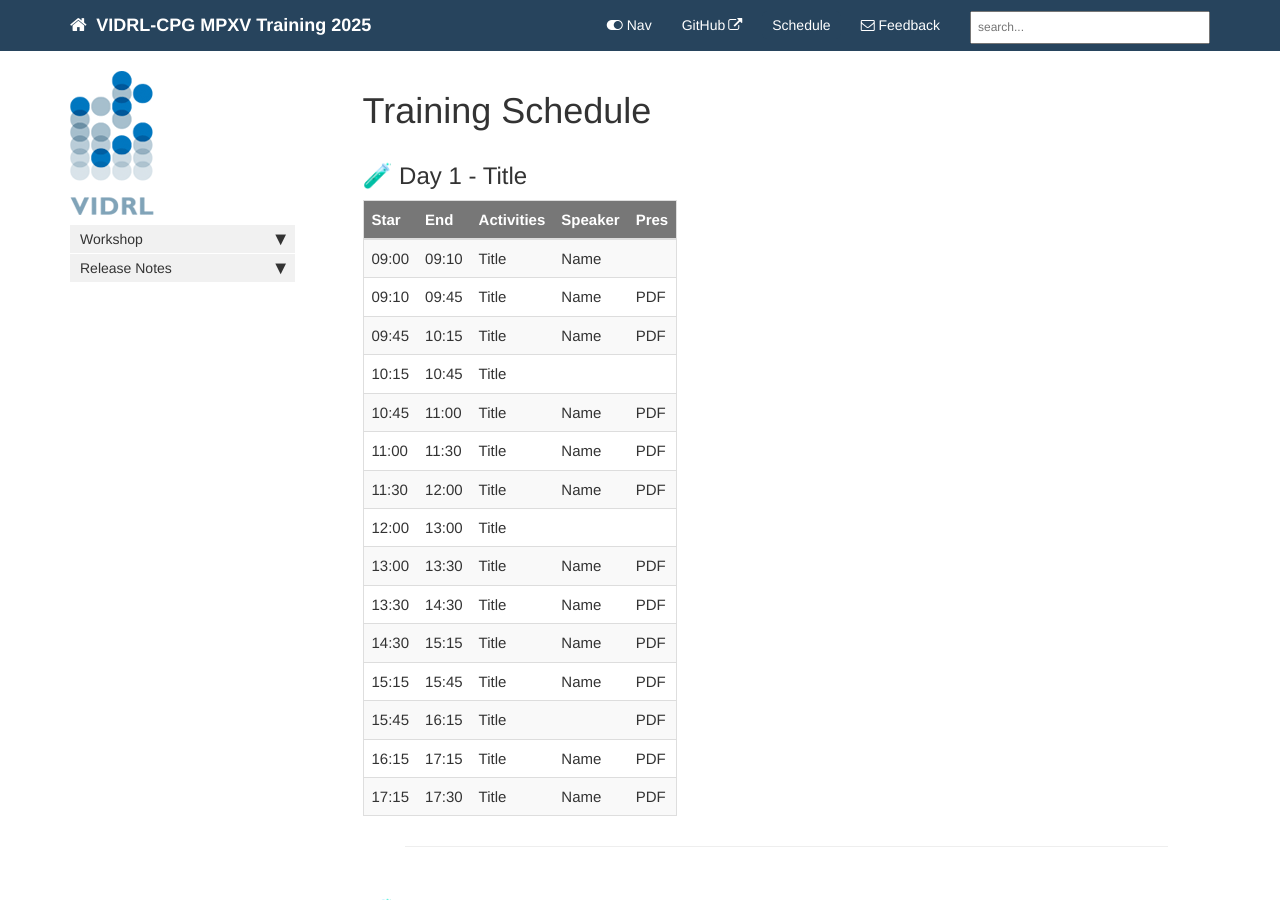
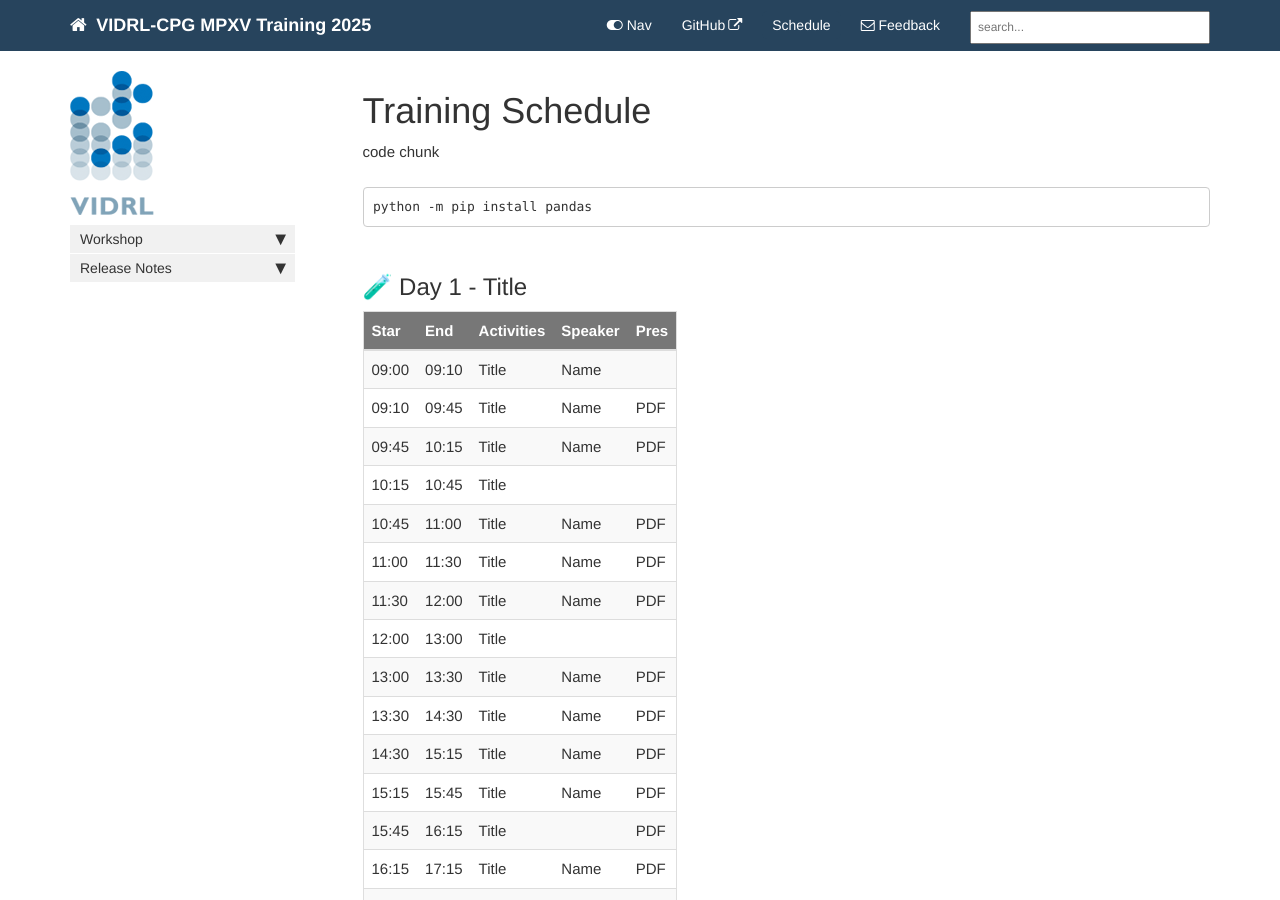
Before and after one commit to vidrl/training-mpxv-2025, a Jekyll site: the page built from pages/mydoc/schedule.md, in a window 1280 px wide and 900 px high. Built offline with Jekyll 4.4.1, drawn with Linux system fonts in a browser that asks for light colours; comment, search, counter and statistics services are not loaded.

Commit message:
minor change

````diff
--- a/pages/mydoc/schedule.md
+++ b/pages/mydoc/schedule.md
@@ -17,6 +17,12 @@ margin-top: 10px;
 margin-bottom: 10px;
 }
 </style>
+
+code chunk
+
+```
+python -m pip install pandas
+```
 
 ## 🧪 Day 1 - Title
 
````
